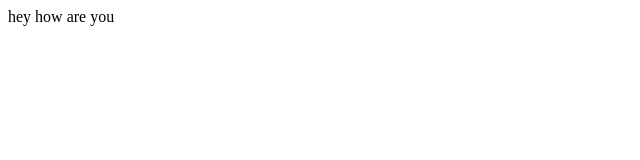
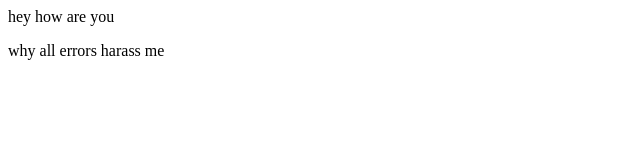
Before and after one commit to MasterHacker-Ahmed/localrepo, a plain HTML site: page index.html in a window 1280 px wide. Shown: the whole page, without its empty margins (0-640 px from the left). Drawn offline with Linux system fonts and the light colour scheme.

Commit message:
above one step

```diff
--- a/index.html
+++ b/index.html
@@ -1 +1,2 @@
 <p>hey how are you</p>
+<p>why all errors harass me </p>
```
